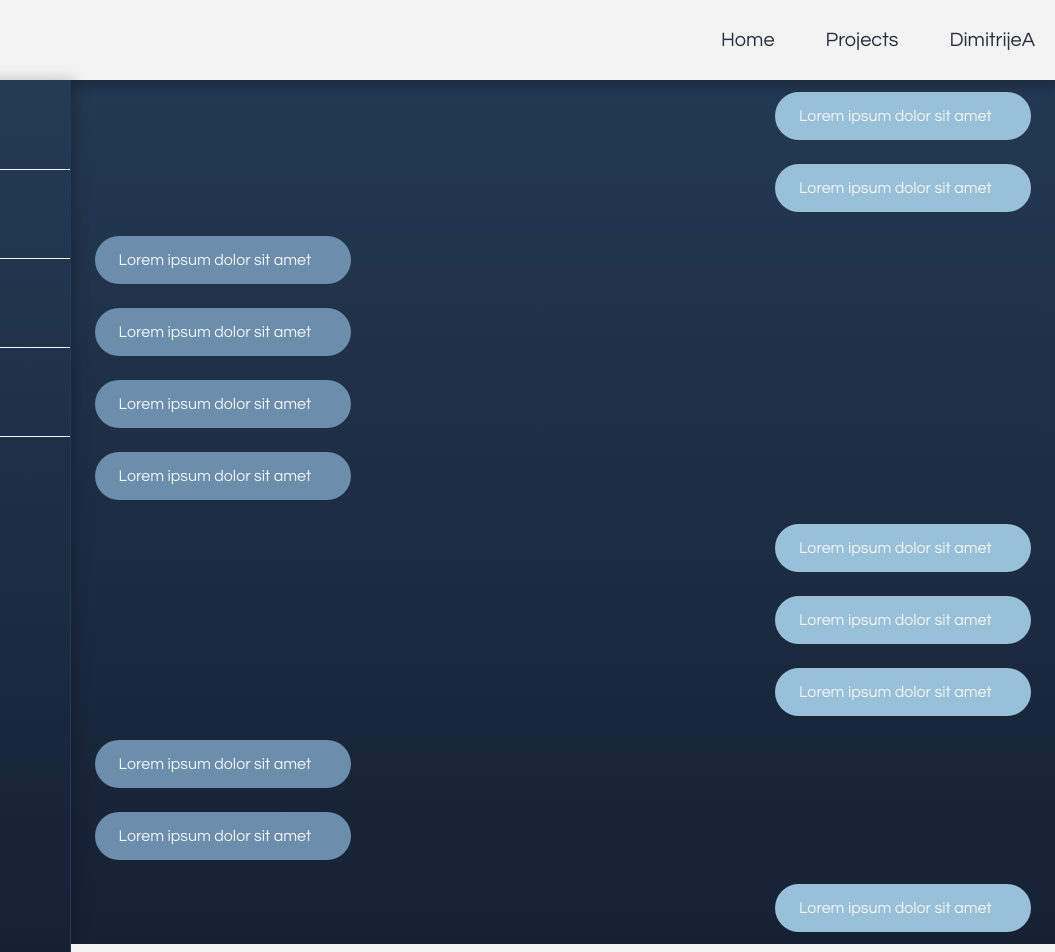
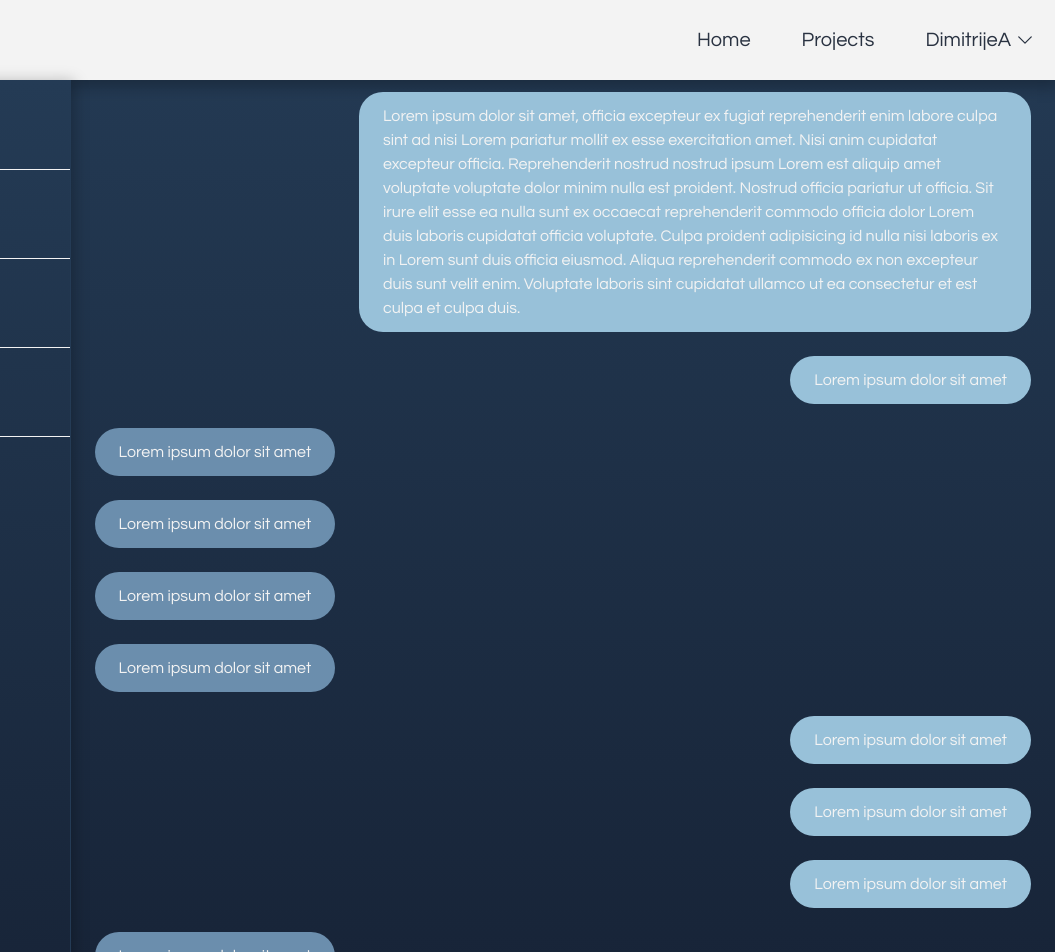
Before and after one commit to markocic/raf-icr-hw2, a website: page chat.html in a window 1280 px wide. Shown: the top 952 px of the page, 225-1280 px from the left. Drawn offline with Linux system fonts and the light colour scheme.

Commit message:
add icons to chats and set max width

```diff
--- a/chat.html
+++ b/chat.html
@@ -20,8 +20,13 @@
       >
         <a href="#" class="text-gunmetal text-xl">Home</a>
         <a href="#" class="text-gunmetal text-xl">Projects</a>
-        <a href="#" class="text-gunmetal text-xl">DimitrijeA</a>
-        <!-- TODO: add icon -->
+        <a href="#" class="text-gunmetal text-xl flex justify-center items-center gap-1">
+            DimitrijeA
+            <svg xmlns="http://www.w3.org/2000/svg" fill="none" viewBox="0 0 24
+                24" stroke-width="1.5" stroke="currentColor" class="size-5">
+              <path stroke-linecap="round" stroke-linejoin="round" d="m19.5 8.25-7.5 7.5-7.5-7.5" />
+            </svg>
+        </a>
       </div>
     </header>
 
@@ -54,63 +59,63 @@
       <div id="messages" class="w-full flex flex-col justify-between">
 
         <div id="log" class="flex flex-col justify-end">
-            <div class="outgoing-message">
-                <div class="outgoing-bubble">
+            <div class="outgoing-message message">
+                <div class="outgoing-bubble message-bubble">
+                    Lorem ipsum dolor sit amet, officia excepteur ex fugiat reprehenderit enim labore culpa sint ad nisi Lorem pariatur mollit ex esse exercitation amet. Nisi anim cupidatat excepteur officia. Reprehenderit nostrud nostrud ipsum Lorem est aliquip amet voluptate voluptate dolor minim nulla est proident. Nostrud officia pariatur ut officia. Sit irure elit esse ea nulla sunt ex occaecat reprehenderit commodo officia dolor Lorem duis laboris cupidatat officia voluptate. Culpa proident adipisicing id nulla nisi laboris ex in Lorem sunt duis officia eiusmod. Aliqua reprehenderit commodo ex non excepteur duis sunt velit enim. Voluptate laboris sint cupidatat ullamco ut ea consectetur et est culpa et culpa duis.
+                </div>
+            </div>
+            <div class="outgoing-message message">
+                <div class="outgoing-bubble message-bubble">
                     Lorem ipsum dolor sit amet
                 </div>
             </div>
-            <div class="outgoing-message">
-                <div class="outgoing-bubble">
+            <div class="incoming-message message">
+                <div class="incoming-bubble message-bubble">
                     Lorem ipsum dolor sit amet
                 </div>
             </div>
-            <div class="incoming-message">
-                <div class="incoming-bubble">
+            <div class="incoming-message message">
+                <div class="incoming-bubble message-bubble">
                     Lorem ipsum dolor sit amet
                 </div>
             </div>
-            <div class="incoming-message">
-                <div class="incoming-bubble">
+            <div class="incoming-message message">
+                <div class="incoming-bubble message-bubble">
                     Lorem ipsum dolor sit amet
                 </div>
             </div>
-            <div class="incoming-message">
-                <div class="incoming-bubble">
+            <div class="incoming-message message">
+                <div class="incoming-bubble message-bubble">
                     Lorem ipsum dolor sit amet
                 </div>
             </div>
-            <div class="incoming-message">
-                <div class="incoming-bubble">
+            <div class="outgoing-message message">
+                <div class="outgoing-bubble message-bubble">
                     Lorem ipsum dolor sit amet
                 </div>
             </div>
-            <div class="outgoing-message">
-                <div class="outgoing-bubble">
+            <div class="outgoing-message message">
+                <div class="outgoing-bubble message-bubble">
                     Lorem ipsum dolor sit amet
                 </div>
             </div>
-            <div class="outgoing-message">
-                <div class="outgoing-bubble">
+            <div class="outgoing-message message">
+                <div class="outgoing-bubble message-bubble">
                     Lorem ipsum dolor sit amet
                 </div>
             </div>
-            <div class="outgoing-message">
-                <div class="outgoing-bubble">
+            <div class="incoming-message message">
+                <div class="incoming-bubble message-bubble">
                     Lorem ipsum dolor sit amet
                 </div>
             </div>
-            <div class="incoming-message">
-                <div class="incoming-bubble">
+            <div class="incoming-message message">
+                <div class="incoming-bubble message-bubble">
                     Lorem ipsum dolor sit amet
                 </div>
             </div>
-            <div class="incoming-message">
-                <div class="incoming-bubble">
-                    Lorem ipsum dolor sit amet
-                </div>
-            </div>
-            <div class="outgoing-message">
-                <div class="outgoing-bubble">
+            <div class="outgoing-message message">
+                <div class="outgoing-bubble message-bubble">
                     Lorem ipsum dolor sit amet
                 </div>
             </div>
@@ -118,9 +123,11 @@
 
         <div id="send" class="h-24 px-9 py-6 flex justify-between bg-whiteSmoke
             gap-20 items-center">
-          <input type="text" class="input-text w-full" placeholder="type your message..." />
-          <button class="btn-primary">
-              send <!-- TODO: replace with icon-->
+          <input type="text" class="input-text w-full text-lg" placeholder="type your message..." />
+          <button class="btn-primary h-16 w-16">
+            <svg xmlns="http://www.w3.org/2000/svg" fill="none" viewBox="0 0 24 24" stroke-width="1.5" stroke="currentColor" class="size-5">
+              <path stroke-linecap="round" stroke-linejoin="round" d="M6 12 3.269 3.125A59.769 59.769 0 0 1 21.485 12 59.768 59.768 0 0 1 3.27 20.875L5.999 12Zm0 0h7.5" />
+            </svg>
           </button>
         </div>
       </div>
--- a/css/main.css
+++ b/css/main.css
@@ -19,20 +19,28 @@
     @apply bg-burntSienna rounded-full shadow-card py-3 px-6 text-whiteSmoke text-xl;
   }
 
+  .message-bubble {
+    @apply max-w-2xl py-3 px-6 rounded-3xl;
+  }
+
   .incoming-message {
-    @apply w-full px-6 py-3 flex justify-start;
+    @apply justify-start;
+  }
+
+  .message {
+    @apply w-full px-6 py-3 flex;
   }
 
   .incoming-bubble {
-    @apply w-64 py-3 px-6 bg-airForceBlue rounded-full;
+    @apply bg-airForceBlue;
   }
 
   .outgoing-message {
-    @apply w-full px-6 py-3 flex justify-end;
+    @apply justify-end;
   }
 
   .outgoing-bubble {
-    @apply w-64 py-3 px-6 bg-powderBlue rounded-full;
+    @apply bg-powderBlue;
   }
 }
 
```
Also changed, not shown: css/output.css.
